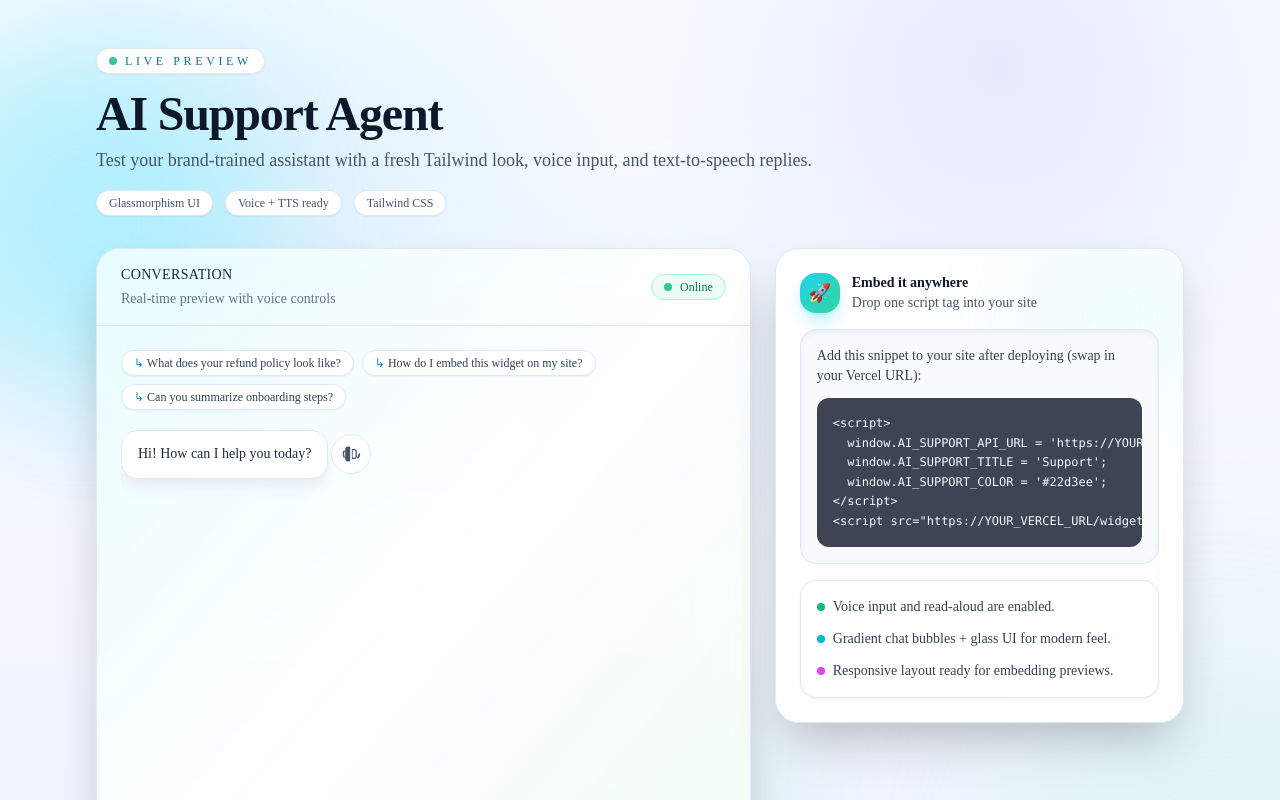
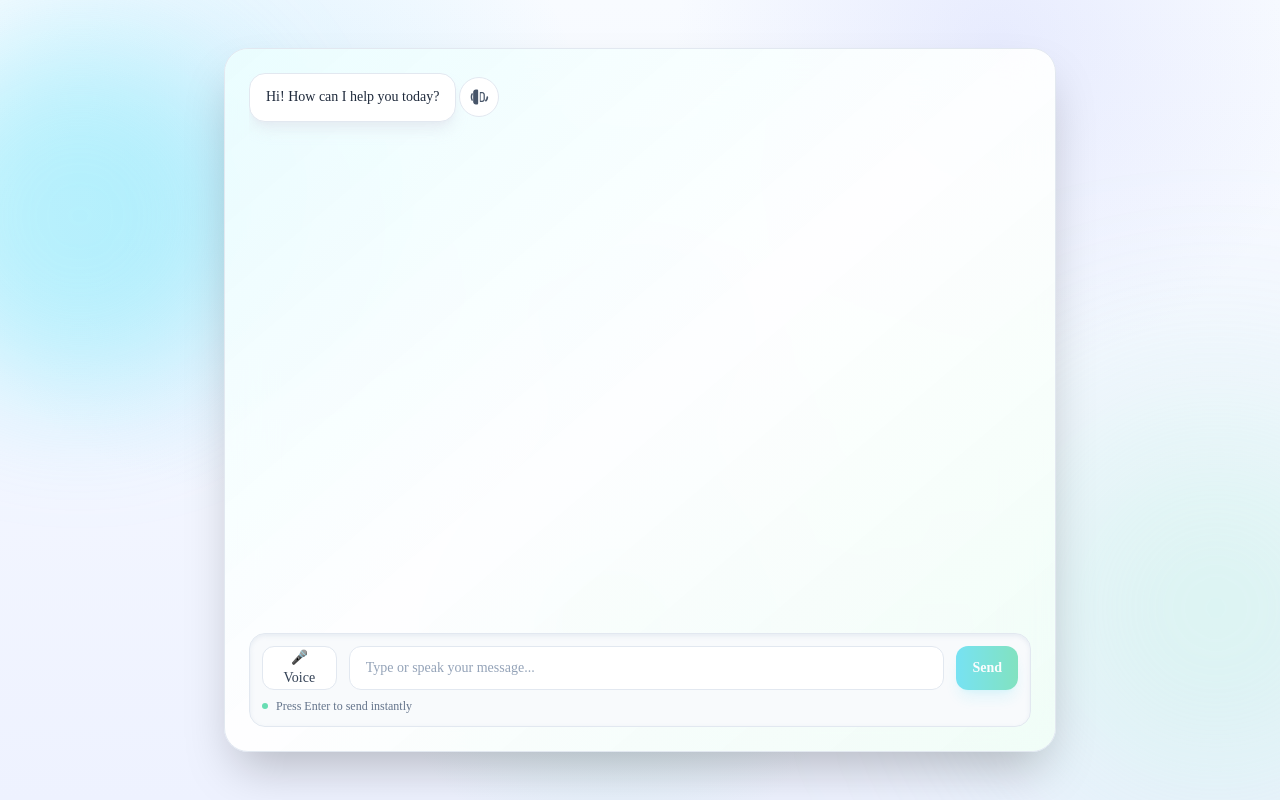
Before and after one commit to kayesmahmud/AI-Support-Agent, a Next.js app: page / in a window 1280 px wide. Shown: the top 800 px of the page. Built offline with nearby package versions, Linux system fonts and the light colour scheme.

Commit message:
Remove demo/marketing text - clean up main page interface

```diff
--- a/src/app/page.tsx
+++ b/src/app/page.tsx
@@ -7,11 +7,6 @@ interface Message {
   content: string;
 }
 
-const promptSuggestions = [
-  'What does your refund policy look like?',
-  'How do I embed this widget on my site?',
-  'Can you summarize onboarding steps?',
-];
 
 export default function TestPage() {
   const [messages, setMessages] = useState<Message[]>([
@@ -162,53 +157,13 @@ export default function TestPage() {
         <div className="absolute left-1/2 top-1/4 h-64 w-64 -translate-x-1/2 rounded-full bg-sky-100/80 blur-3xl" />
       </div>
 
-      <main className="relative mx-auto flex min-h-screen max-w-6xl flex-col gap-8 px-4 py-12 sm:px-6 lg:px-8">
-        <div className="space-y-4 text-center sm:text-left">
-          <span className="inline-flex items-center gap-2 rounded-full border border-slate-200 bg-white px-3 py-1 text-xs uppercase tracking-[0.3em] text-cyan-700 shadow-sm">
-            <span className="h-2 w-2 rounded-full bg-emerald-500 animate-pulse" />
-            Live preview
-          </span>
-          <div className="space-y-2">
-            <h1 className="text-4xl font-semibold tracking-tight text-slate-900 sm:text-5xl">AI Support Agent</h1>
-            <p className="text-lg text-slate-600 sm:max-w-3xl">
-              Test your brand-trained assistant with a fresh Tailwind look, voice input, and text-to-speech replies.
-            </p>
-          </div>
-          <div className="flex flex-wrap justify-center gap-3 text-xs text-slate-600 sm:justify-start">
-            <span className="rounded-full border border-slate-200 bg-white px-3 py-1 shadow-sm">Glassmorphism UI</span>
-            <span className="rounded-full border border-slate-200 bg-white px-3 py-1 shadow-sm">Voice + TTS ready</span>
-            <span className="rounded-full border border-slate-200 bg-white px-3 py-1 shadow-sm">Tailwind CSS</span>
-          </div>
-        </div>
-
-        <div className="grid items-start gap-6 lg:grid-cols-[1.6fr,1fr]">
+      <main className="relative mx-auto flex min-h-screen max-w-4xl flex-col gap-8 px-4 py-12 sm:px-6 lg:px-8">
+        <div className="mx-auto w-full">
           <section className="relative overflow-hidden rounded-3xl border border-slate-200 bg-white/90 shadow-2xl backdrop-blur-xl">
             <div className="absolute inset-0 bg-gradient-to-br from-cyan-100/40 via-white/0 to-emerald-100/30" />
-            <div className="relative flex items-center justify-between border-b border-slate-200/80 px-6 py-4">
-              <div className="space-y-1">
-                <p className="text-sm font-medium uppercase tracking-wide text-slate-800">Conversation</p>
-                <p className="text-sm text-slate-500">Real-time preview with voice controls</p>
-              </div>
-              <div className="flex items-center gap-2 rounded-full border border-emerald-200 bg-emerald-50 px-3 py-1 text-xs text-emerald-700">
-                <span className="h-2 w-2 rounded-full bg-emerald-500 animate-pulse" />
-                Online
-              </div>
-            </div>
 
             <div className="relative space-y-5 p-4 sm:p-6">
-              <div className="flex flex-wrap gap-2">
-                {promptSuggestions.map((prompt) => (
-                  <button
-                    key={prompt}
-                    onClick={() => setInput(prompt)}
-                    className="group rounded-full border border-slate-200 bg-white px-3 py-1 text-xs text-slate-700 shadow-sm transition hover:border-cyan-400 hover:text-slate-900 hover:shadow-[0_15px_50px_rgba(14,165,233,0.22)]"
-                  >
-                    <span className="text-cyan-600 group-hover:text-cyan-700">↳</span> {prompt}
-                  </button>
-                ))}
-              </div>
-
-              <div className="h-[440px] space-y-3 overflow-y-auto pr-1">
+              <div className="h-[540px] space-y-3 overflow-y-auto pr-1">
                 {messages.map((msg, i) => {
                   const isUser = msg.role === 'user';
                   return (
@@ -297,50 +252,6 @@ export default function TestPage() {
               </div>
             </div>
           </section>
-
-          <aside className="relative overflow-hidden rounded-3xl border border-slate-200 bg-white/90 p-6 shadow-2xl backdrop-blur-xl">
-            <div className="absolute right-0 top-0 h-40 w-40 rounded-full bg-gradient-to-bl from-cyan-200/50 to-emerald-200/0 blur-3xl" />
-            <div className="relative space-y-4">
-              <div className="flex items-center gap-3">
-                <div className="flex h-10 w-10 items-center justify-center rounded-2xl bg-gradient-to-br from-cyan-400 to-emerald-400 text-lg text-white shadow-lg shadow-cyan-400/30">
-                  🚀
-                </div>
-                <div>
-                  <p className="text-sm font-semibold text-slate-900">Embed it anywhere</p>
-                  <p className="text-sm text-slate-600">Drop one script tag into your site</p>
-                </div>
-              </div>
-
-              <div className="rounded-2xl border border-slate-200 bg-slate-50 p-4 shadow-inner shadow-slate-200/80">
-                <p className="text-sm text-slate-700">
-                  Add this snippet to your site after deploying (swap in your Vercel URL):
-                </p>
-                <pre className="mt-3 overflow-auto rounded-xl bg-slate-900/80 p-4 text-xs leading-relaxed text-cyan-50">
-{`<script>
-  window.AI_SUPPORT_API_URL = 'https://YOUR_VERCEL_URL';
-  window.AI_SUPPORT_TITLE = 'Support';
-  window.AI_SUPPORT_COLOR = '#22d3ee';
-</script>
-<script src="https://YOUR_VERCEL_URL/widget.js"></script>`}
-                </pre>
-              </div>
-
-              <div className="grid gap-3 rounded-2xl border border-slate-200 bg-white p-4 text-sm text-slate-700 shadow-sm">
-                <div className="flex items-center gap-2">
-                  <span className="h-2 w-2 rounded-full bg-emerald-500" />
-                  Voice input and read-aloud are enabled.
-                </div>
-                <div className="flex items-center gap-2">
-                  <span className="h-2 w-2 rounded-full bg-cyan-500" />
-                  Gradient chat bubbles + glass UI for modern feel.
-                </div>
-                <div className="flex items-center gap-2">
-                  <span className="h-2 w-2 rounded-full bg-fuchsia-500" />
-                  Responsive layout ready for embedding previews.
-                </div>
-              </div>
-            </div>
-          </aside>
         </div>
       </main>
     </div>
```
